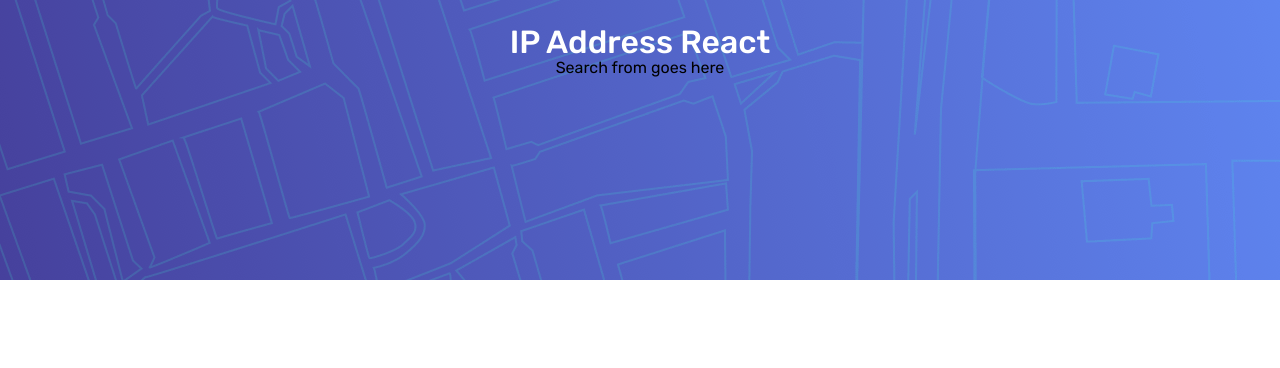
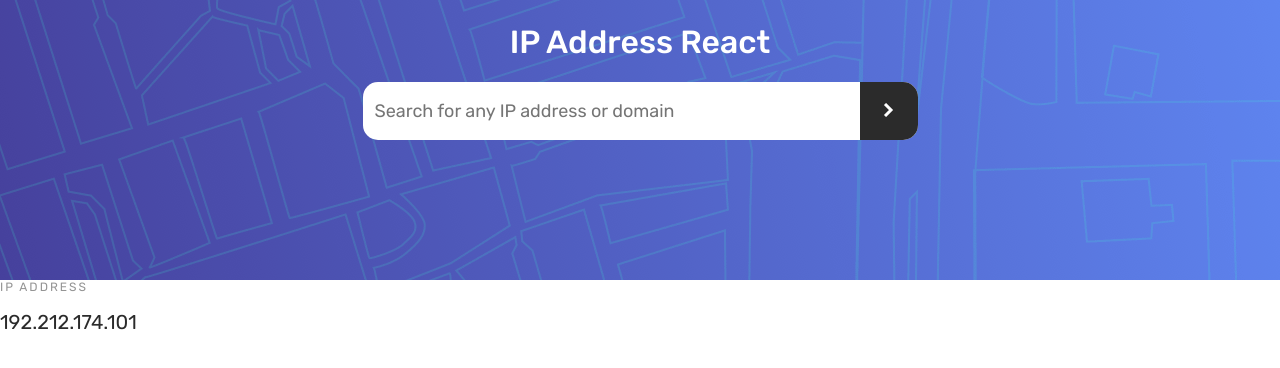
Before and after one commit to aubrey-strauss/ip-address-react, a React (Vite) app: page / in a window 1280 px wide. Shown: the top 368 px of the page. Built offline with nearby package versions, Linux system fonts and the light colour scheme.

Commit message:
Fix search input class, label caps, and remove unused demo files

```diff
--- a/src/App.tsx
+++ b/src/App.tsx
@@ -1,11 +1,16 @@
 import Header from "./components/Header";
+import SearchForm from "./components/SearchForm";
+import InfoItem from "./components/InfoItem";
 
 function App() {
   return (
     <>
       <Header title="IP Address React">
-        <p>Search from goes here</p>
+        <SearchForm
+          onSearch={(query) => console.log("Searching for:", query)}
+        />
       </Header>
+      <InfoItem label="IP Address" value="192.212.174.101" />
     </>
   );
 }
--- a/src/components/InfoItem.tsx
+++ b/src/components/InfoItem.tsx
@@ -0,0 +1,15 @@
+type InfoItemProps = {
+  label: string;
+  value: string;
+};
+
+function InfoItem({ label, value }: InfoItemProps) {
+  return (
+    <div className="result">
+      <h2 className="result-label">{label}</h2>
+      <p className="result-value">{value}</p>
+    </div>
+  );
+}
+
+export default InfoItem;
--- a/src/components/SearchForm.tsx
+++ b/src/components/SearchForm.tsx
@@ -1,8 +1,8 @@
 import { useState } from "react";
 
-type searchFromProps = {
+type SearchFormProps = {
   onSearch: (query: string) => void;
-
+};
 function SearchForm({ onSearch }: SearchFormProps) {
   const [query, setQuery] = useState("");
   return (
@@ -13,13 +13,13 @@ type searchFromProps = {
         onSearch(query.trim());
       }}
     >
-
       <label htmlFor="search-input" className="visually-hidden">
         Search for any IP address or domain
       </label>
 
       <input
         id="search-input"
+        className="search-input"
         type="text"
         placeholder="Search for any IP address or domain"
         value={query}
--- a/src/index.css
+++ b/src/index.css
@@ -117,6 +117,8 @@ main {
   font-weight: 400;
   color: hsl(0, 0%, 58%);
   font-size: 12px;
+  text-transform: uppercase;
+  letter-spacing: 2px;
 }
 
 .result-value {
```
Also changed, not shown: 1 other file (tests, documents, lock files or other folders). Lines whose indentation alone changed are shown as unchanged.
